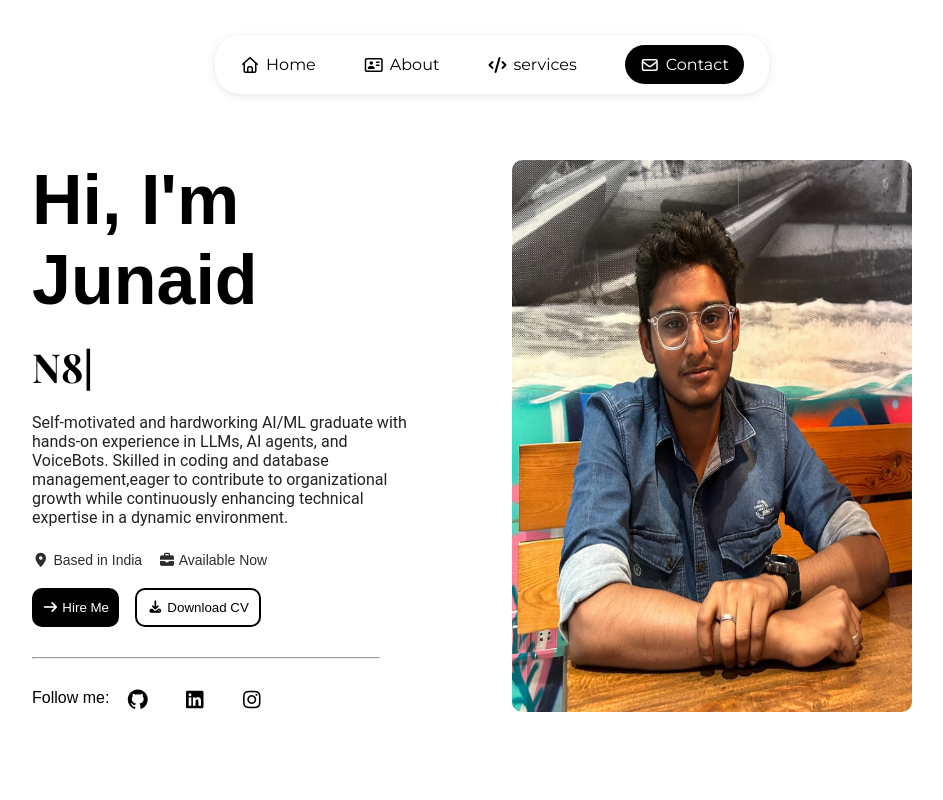
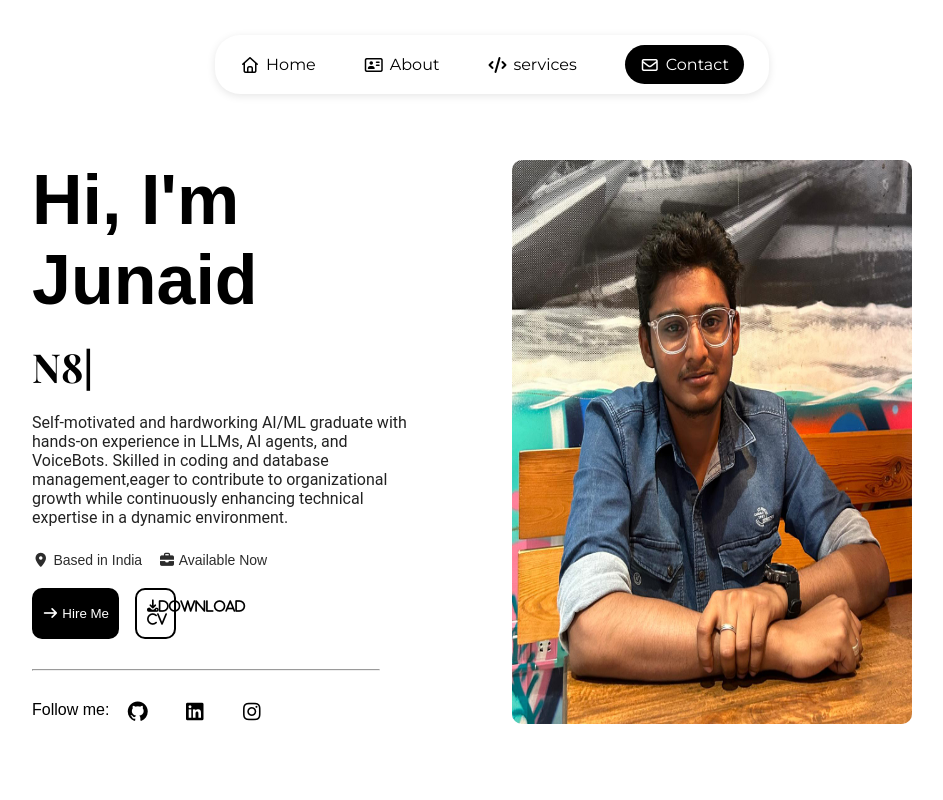
Before and after one commit to junaid5876/Portfolio, a plain HTML site: page index.html in a window 1280 px wide. Shown: the top 800 px of the page, without its empty margins (168-1111 px from the left). Drawn offline with nearby package versions, Linux system fonts and the light colour scheme; a web font is replaced by a local one.

Commit message:
Update index.html

```diff
--- a/index.html
+++ b/index.html
@@ -65,7 +65,7 @@
                 </div>
                 <div class="btnn">
                     <button class="btn-home1"><i class="fa-solid fa-arrow-right"></i> Hire Me</button>
-                    <button class="btn-home2" download="resumee.pdf"><i class="fa-solid fa-download"></i> Download CV</button>
+                    <button class="btn-home2" download="resumee.pdf"><i class="fa-solid fa-download">Download CV</i></button>
                 </div>
                 <div class="hhr">
                     <hr>
@@ -219,4 +219,5 @@ By using segmentation, automation, and performance analytics, I ensure every ema
 
      <script src="main.js"></script>
 </body>
+
 </html>
```
